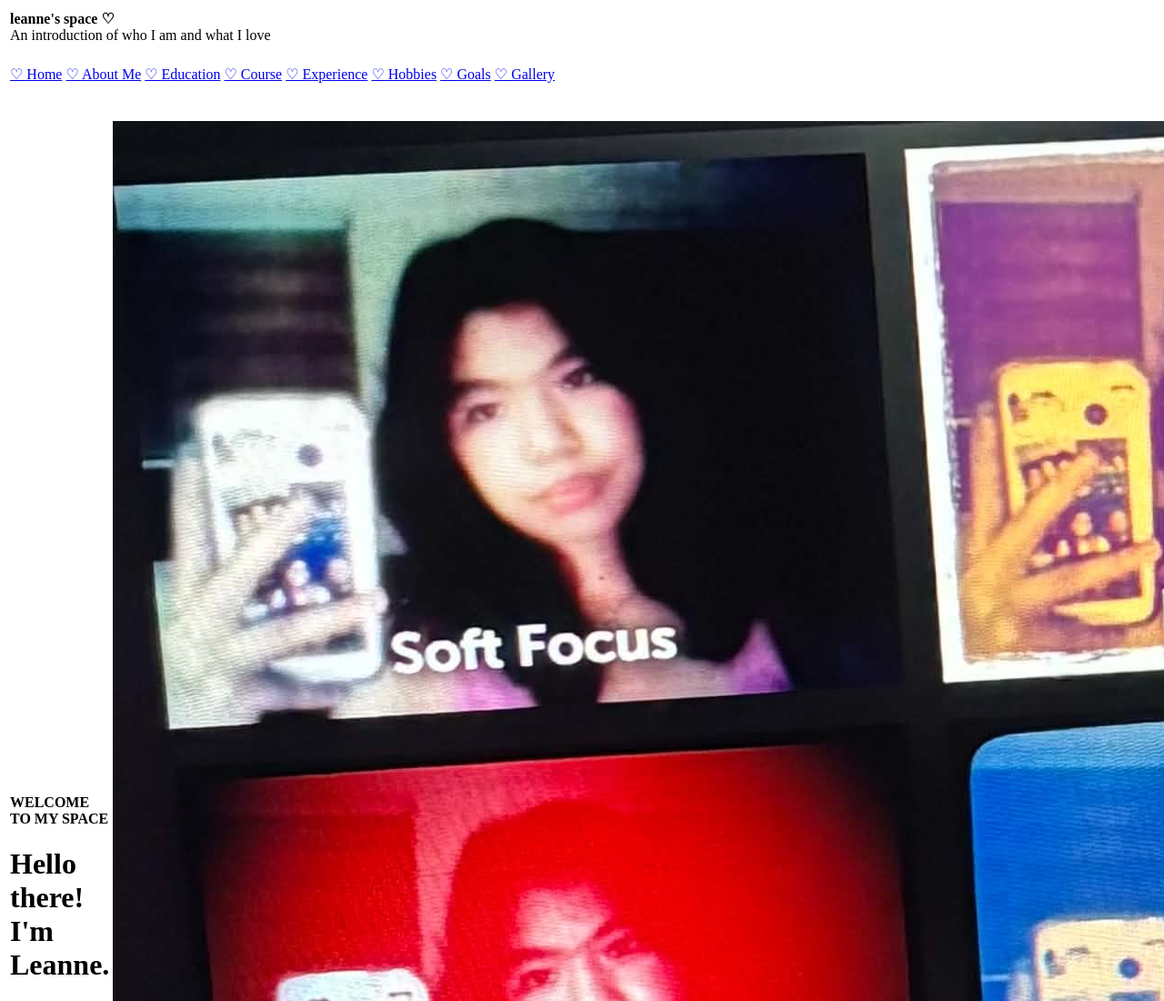
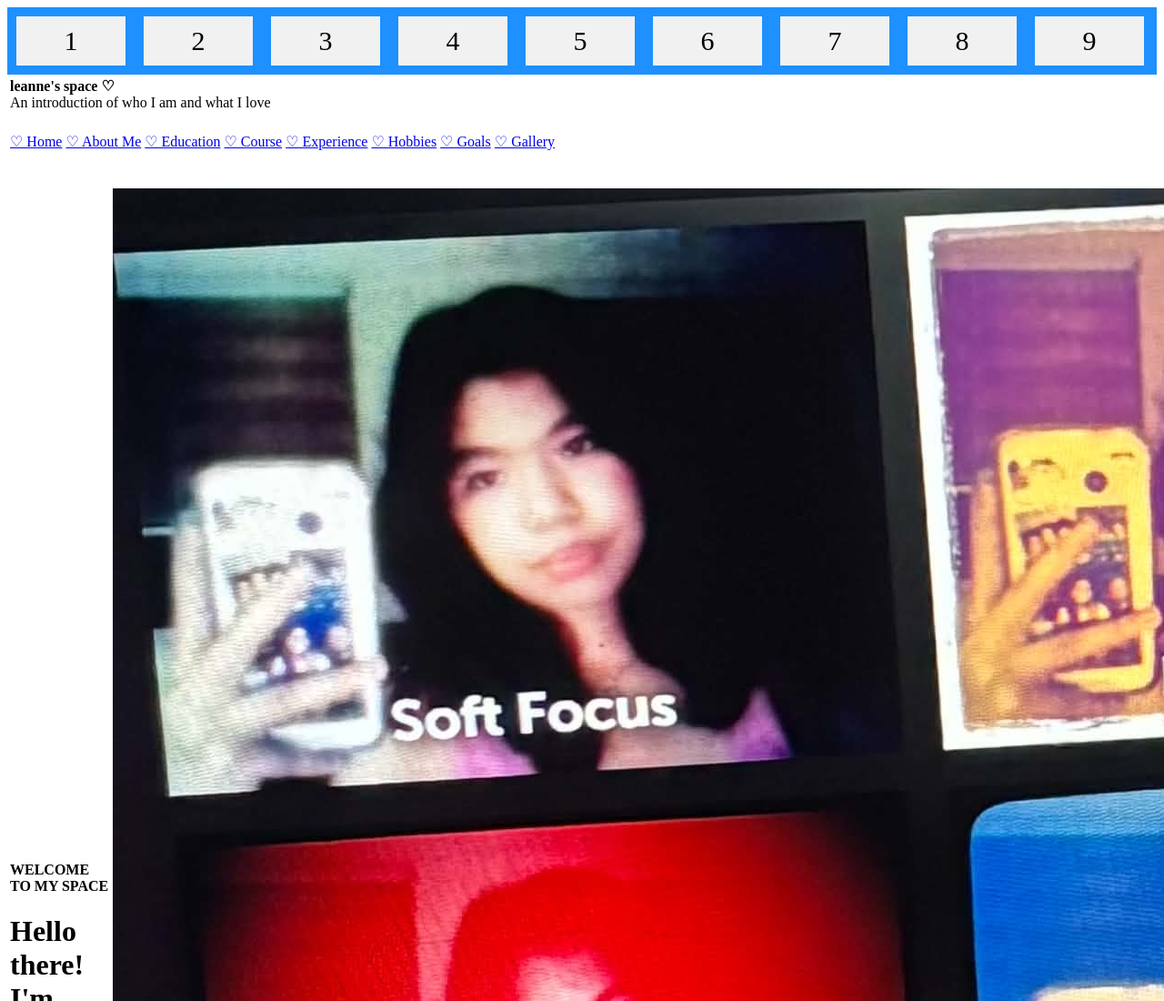
Before and after one commit to leanneabiog/webprog-CS251_IT253-html-lessons, a plain HTML site: page introduction/index.html in a window 1280 px wide. Shown: the top 1100 px of the page at 91% size. Drawn offline with Linux system fonts and the light colour scheme.

Commit message:
Flexbox #2

```diff
--- a/introduction/index.html
+++ b/introduction/index.html
@@ -6,6 +6,18 @@
 </head>
 
 <body class="page">
+
+    <div class="container">
+    <div>1</div>
+    <div>2</div>
+    <div>3</div>
+    <div>4</div>
+    <div>5</div>
+    <div>6</div>
+    <div>7</div>
+    <div>8</div>
+    <div>9</div>
+    </div>
 
 <table class="site-header">
     <tr>
```
